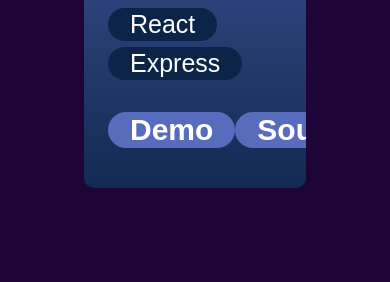
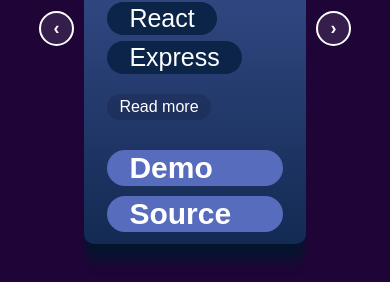
Before and after one commit to Aditya79l/portfolio, a React (Vite) app: page / in a window 390 px wide. Shown: the part 5948-6230 px from the top of the page. Built offline with nearby package versions, Linux system fonts and the light colour scheme; the HTML template or start-up script is replaced by a standard one.

Commit message:
feat: make ProjectCard responsive and always show Read More on mobile

```diff
--- a/src/components/Projects/ProjectCard.jsx
+++ b/src/components/Projects/ProjectCard.jsx
@@ -5,8 +5,18 @@
   project: { title, imageSrc, description, skills, demo, source },
 }) => {
   const [expanded, setExpanded] = useState(false);
+  const [isMobile, setIsMobile] = useState(false);
 
-  const shouldShowMore = description.length > 120 || skills.length > 6;
+  React.useEffect(() => {
+    const checkMobile = () => setIsMobile(window.innerWidth <= 600);
+    checkMobile();
+    window.addEventListener("resize", checkMobile);
+    return () => window.removeEventListener("resize", checkMobile);
+  }, []);
+
+  // Always show Read More on mobile, otherwise only if content is long
+  const shouldShowMore =
+    isMobile || description.length > 80 || skills.length > 4;
 
   return (
     <div
@@ -26,6 +36,17 @@
         className={`${styles.description} ${
           expanded ? styles.descriptionExpanded : ""
         }`}
+        style={
+          !expanded
+            ? {
+                display: "-webkit-box",
+                WebkitLineClamp: 3,
+                lineClamp: 3,
+                WebkitBoxOrient: "vertical",
+                overflow: "hidden",
+              }
+            : {}
+        }
       >
         {description}
       </p>
--- a/src/components/Projects/ProjectCard.module.css
+++ b/src/components/Projects/ProjectCard.module.css
@@ -11,6 +11,45 @@
   height: 520px; /* Fixed height */
   overflow: hidden;
   transition: transform 0.3s ease, box-shadow 0.3s ease;
+}
+
+@media (max-width: 600px) {
+  .container {
+    max-width: 98vw;
+    width: 100%;
+    height: auto;
+    padding: 12px 6vw;
+    box-sizing: border-box;
+  }
+  .image {
+    margin-bottom: 16px;
+  }
+  .title {
+    font-size: 20px;
+  }
+  .description {
+    font-size: 16px;
+    -webkit-line-clamp: 5;
+    line-clamp: 5;
+  }
+  .skill {
+    font-size: 15px;
+    padding: 2px 12px;
+  }
+  .links {
+    flex-direction: column;
+    gap: 10px;
+    margin-top: 18px;
+  }
+  .link {
+    font-size: 18px;
+    padding: 1px 12px;
+  }
+  .readMore {
+    font-size: 14px;
+    padding: 4px 10px;
+    margin-top: 10px;
+  }
 }
 
 .container:hover {
@@ -38,11 +77,13 @@
   overflow: hidden;
   display: -webkit-box;
   -webkit-line-clamp: 3; /* Truncate to 3 lines */
+  line-clamp: 3;
   -webkit-box-orient: vertical;
 }
 
 .descriptionExpanded {
   -webkit-line-clamp: unset;
+  line-clamp: unset;
   overflow: visible;
 }
 
```
